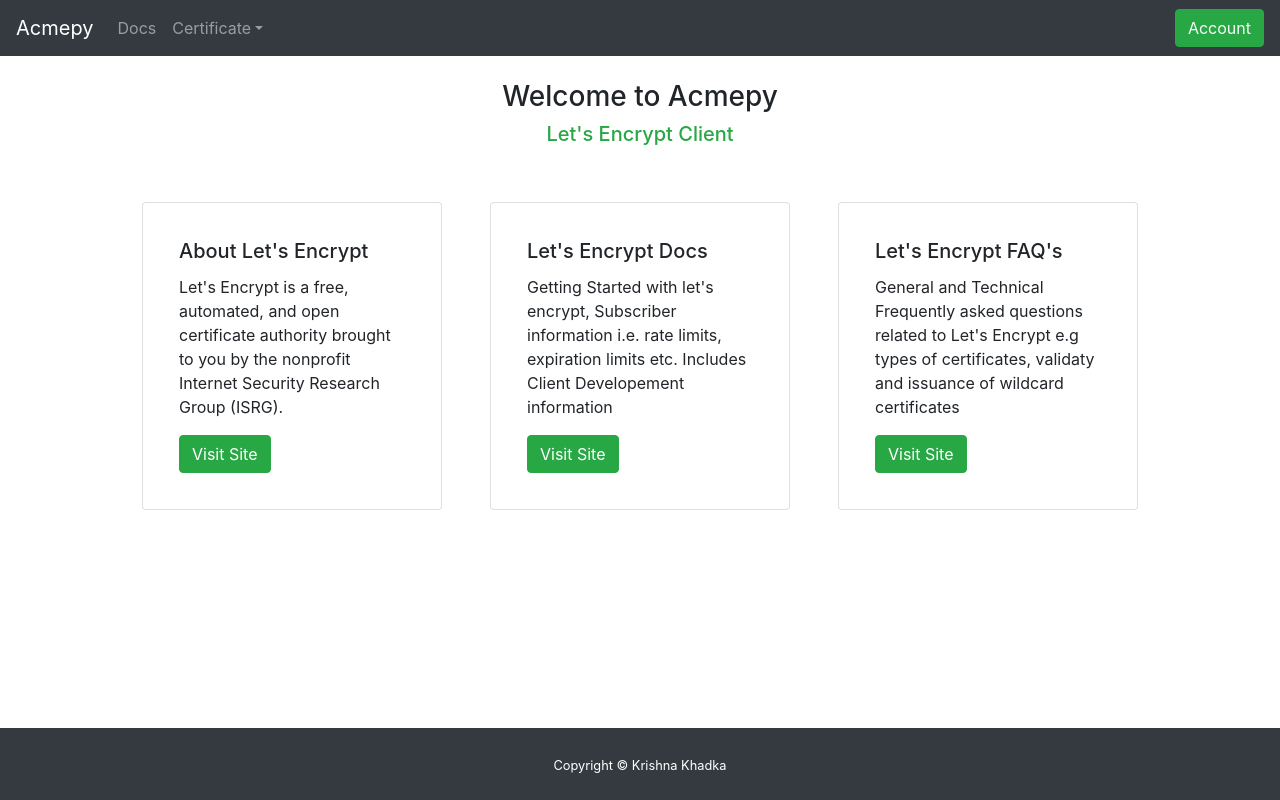
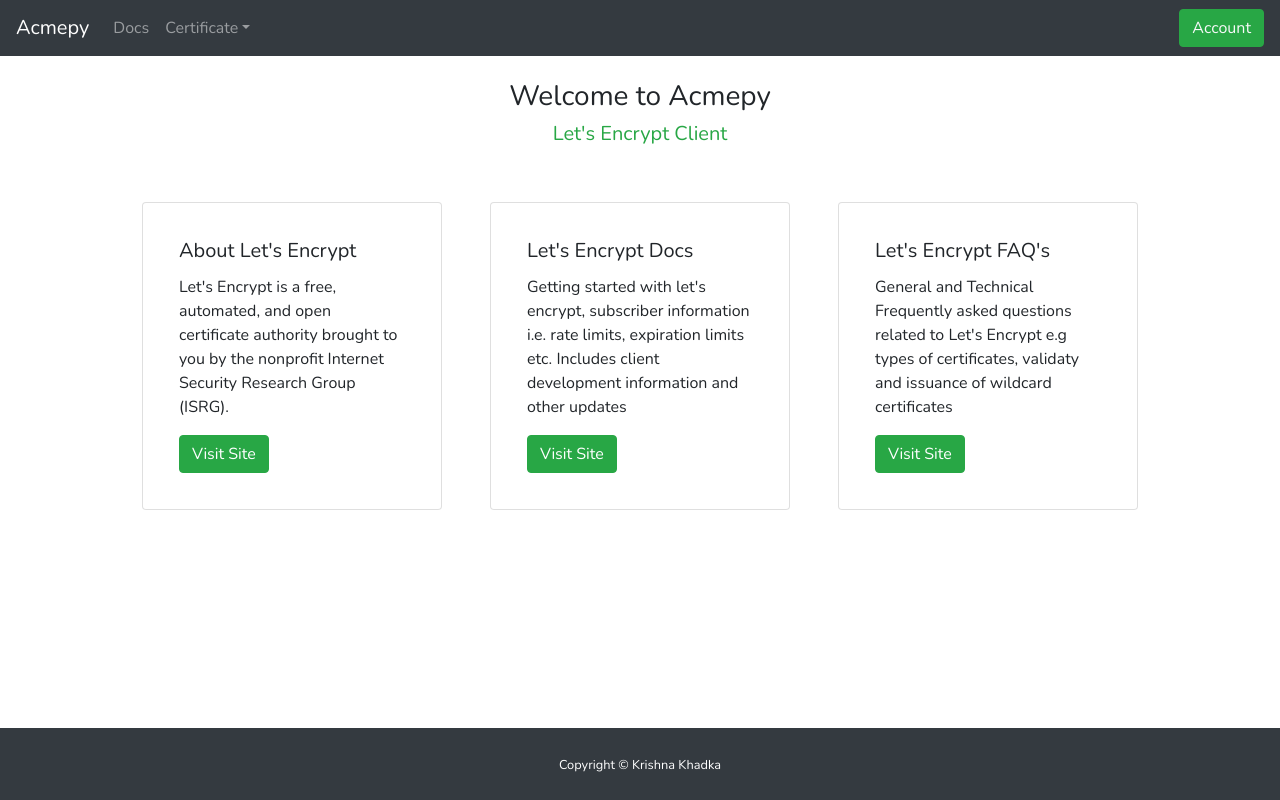
Before and after one commit to khadkakrishna/acmepy-web-app, a Flask app: page / in a window 1280 px wide. Run offline with Flask 2, Linux system fonts and the light colour scheme.

Commit message:
Adding fonts and account page

```diff
--- a/app.py
+++ b/app.py
@@ -9,5 +9,9 @@
 def home():
     return render_template('index.html')
 
+@app.route("/account")
+def account():
+    return render_template("account.html")
+
 if __name__ == "__main__":
     app.run(debug=True)
--- a/static/css/main.css
+++ b/static/css/main.css
@@ -0,0 +1,8 @@
+@font-face {
+    font-family: 'Nunito';
+    src: url("../fonts/Nunito-Regular.ttf");
+  }
+
+body {
+    font-family: 'Nunito';
+}
--- /dev/null
+++ b/templates/account.html
@@ -0,0 +1,4 @@
+{% extends "base.html" %}
+{% block content %}
+
+{% endblock %}
--- a/templates/includes/nav.html
+++ b/templates/includes/nav.html
@@ -18,7 +18,7 @@
                 </div>
             </li>
         </ul>
-        <a href="#" class="btn btn-success text-light my-2 my-sm-0">Account</a>
+        <a href="/account" class="btn btn-success text-light my-2 my-sm-0">Account</a>
 
     </div>
   </nav>
--- a/templates/index.html
+++ b/templates/index.html
@@ -19,7 +19,7 @@
         <div class="card m-4 p-3" style="width:300px" >
             <div class="card-body">
                 <h5 class="card-title">Let's Encrypt Docs</h5>
-                <p class="card-text">Getting Started with let's encrypt, Subscriber information i.e. rate limits, expiration limits etc. Includes Client Developement information</p>
+                <p class="card-text">Getting started with let's encrypt, subscriber information i.e. rate limits, expiration limits etc. Includes client development information and other updates</p>
                 <a href="https://letsencrypt.org/docs/#" target="_blank" class="btn btn-success ">Visit Site</a>
             </div>
         </div>
```
Also changed, not shown: static/fonts/Nunito-Black.ttf (added), static/fonts/Nunito-BlackItalic.ttf (added), static/fonts/Nunito-Bold.ttf (added), static/fonts/Nunito-BoldItalic.ttf (added), static/fonts/Nunito-ExtraBold.ttf (added), static/fonts/Nunito-ExtraBoldItalic.ttf (added), static/fonts/Nunito-ExtraLight.ttf (added), static/fonts/Nunito-ExtraLightItalic.ttf (added), static/fonts/Nunito-Italic.ttf (added), static/fonts/Nunito-Light.ttf (added), static/fonts/Nunito-LightItalic.ttf (added), static/fonts/Nunito-Regular.ttf (added), static/fonts/Nunito-SemiBold.ttf (added), static/fonts/Nunito-SemiBoldItalic.ttf (added), 1 more files.
